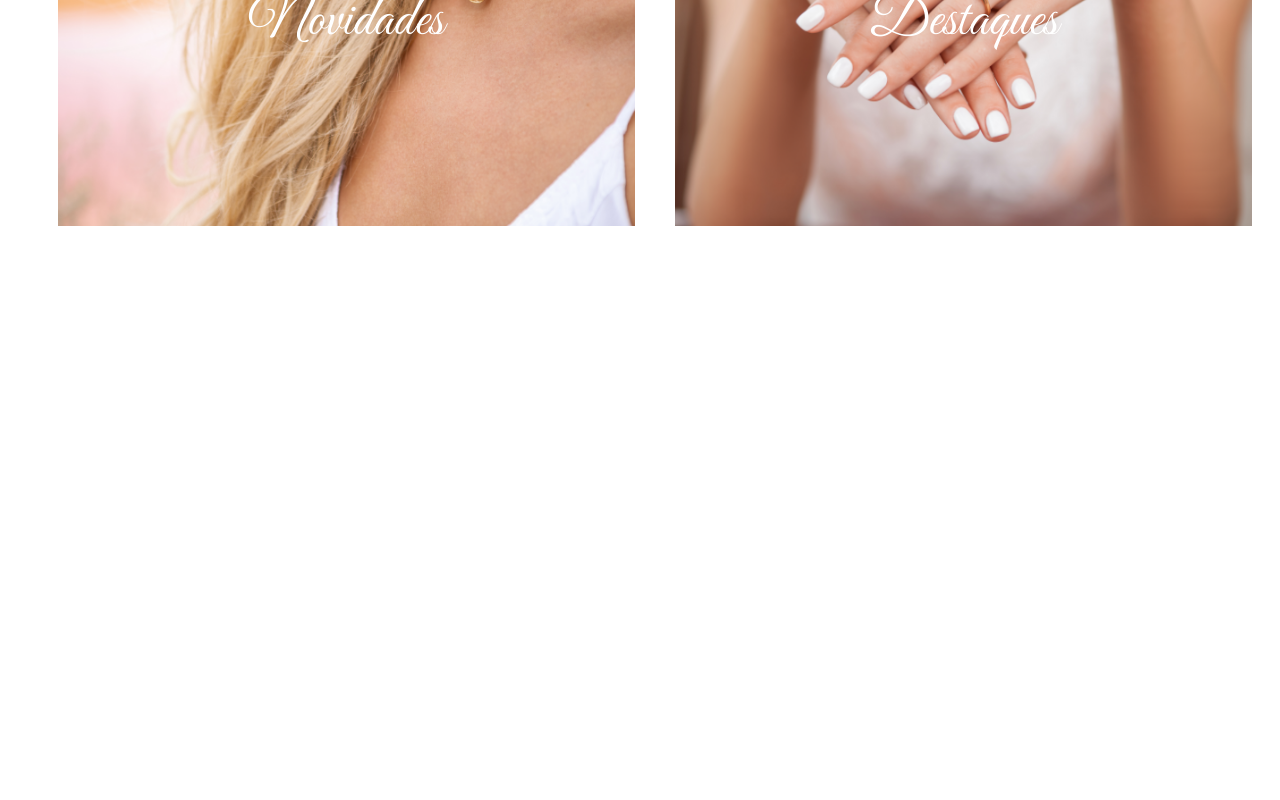
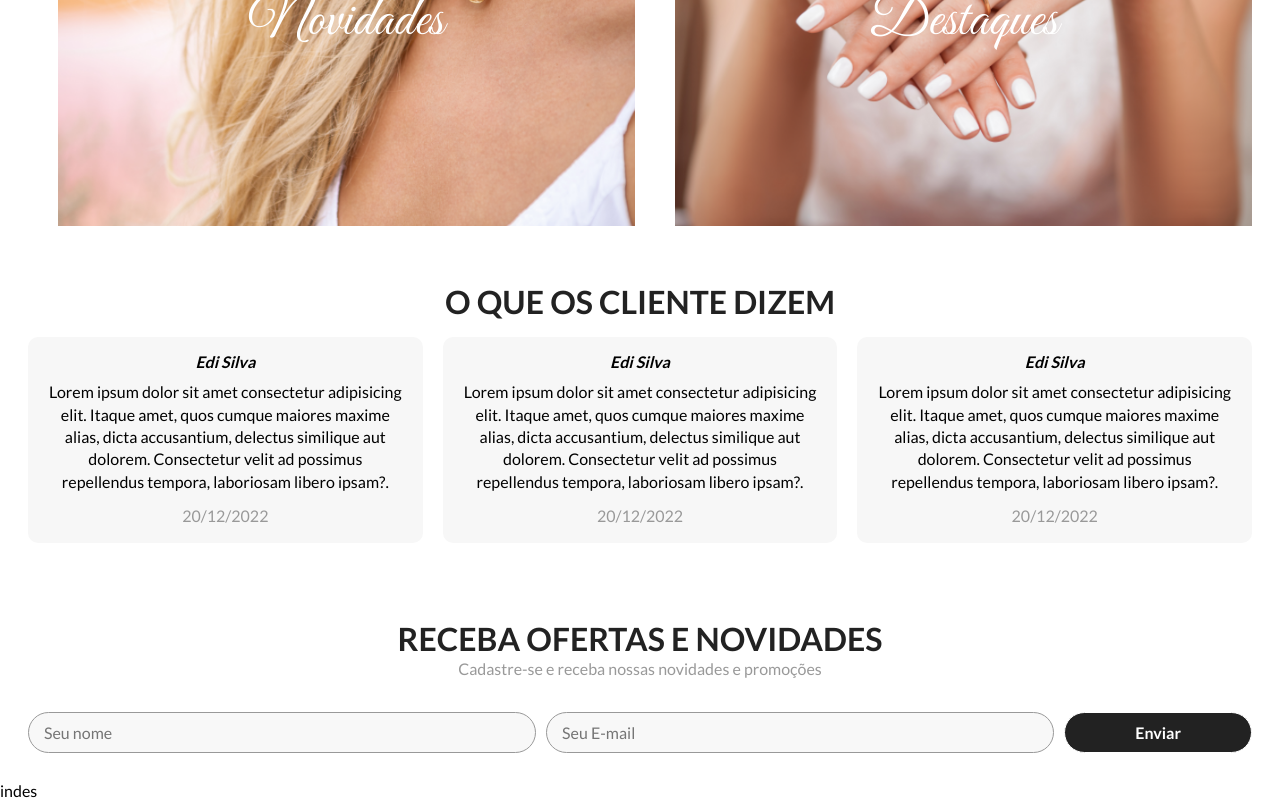
Before and after one commit to hidylima/challenge-auaha, a React (Create React App) app: page / in a window 1280 px wide. Shown: the part 2430-3230 px from the top of the page. Before the commit the page ends 2684 px from the top, so only its background shows below. Built offline with nearby package versions, Linux system fonts and the light colour scheme.

Commit message:
ADD the footer, Testimonial and Newslatter

```diff
--- a/src/pages/Home/index.tsx
+++ b/src/pages/Home/index.tsx
@@ -3,9 +3,12 @@ import { ImageSlider } from "../../components/Slider";
 import { Gallery } from "../../components/Gallery";
 import { Promotion } from "../../components/Promotion";
 import { Presentation } from "../../components/Presentation";
-import { HomeContainer, Box, Container, Item  } from "./style";
+import { HomeContainer, Box, Container, Item } from "./style";
 import freightImg from "../../assets/freight-icon.svg";
 import cardImg from "../../assets/card-credit.svg";
+import { Testimonial } from "../../components/Testimonial";
+import { Newslatter } from "../../components/Newslatter";
+import { Footer } from "../../components/Footer";
 
 export function Home() {
   return (
@@ -36,7 +39,11 @@ export function Home() {
         <Gallery />
         <Promotion />
         <Presentation />
+        <Testimonial />
+        <Newslatter />
       </Container>
+
+      <Footer />
     </HomeContainer>
   );
 }
```
